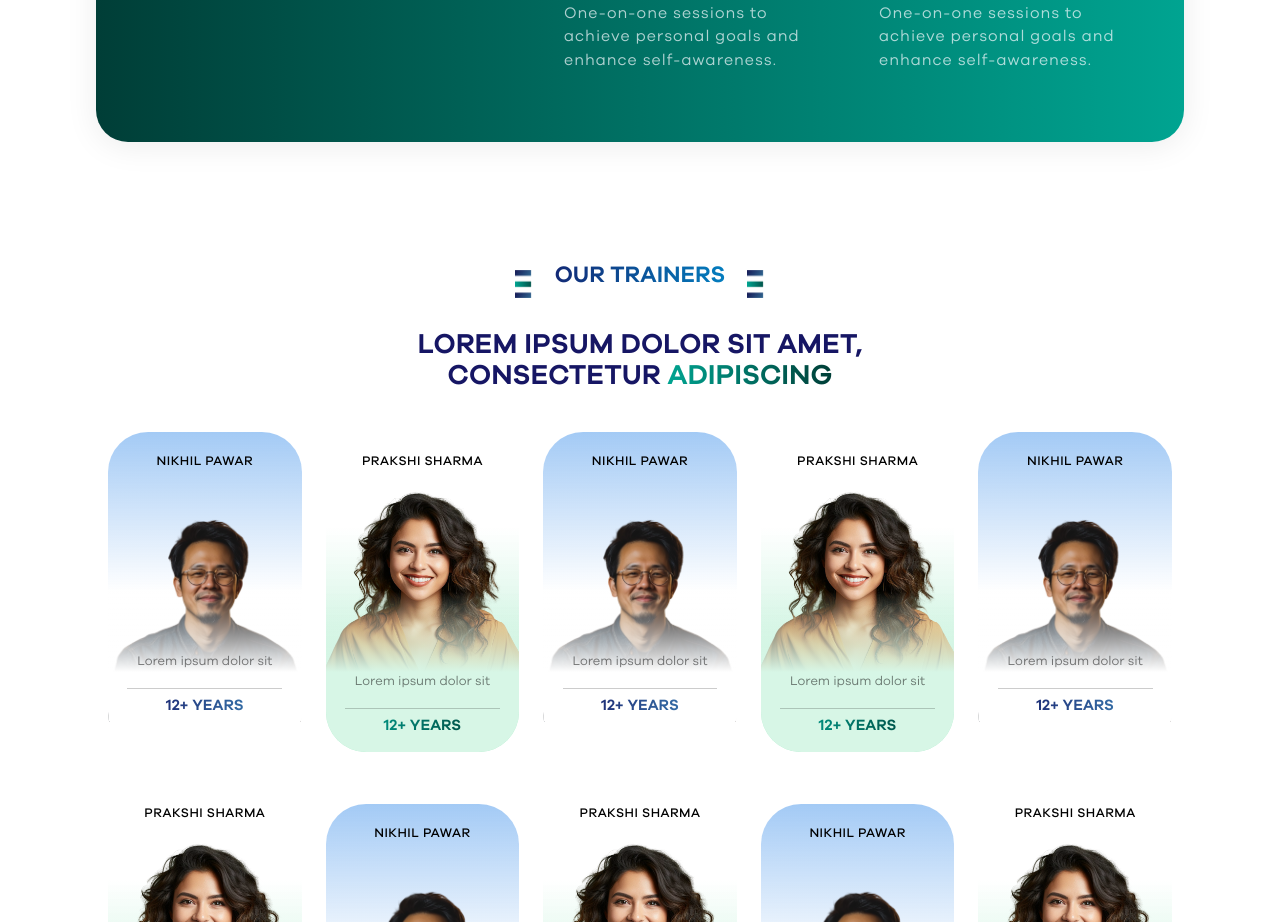
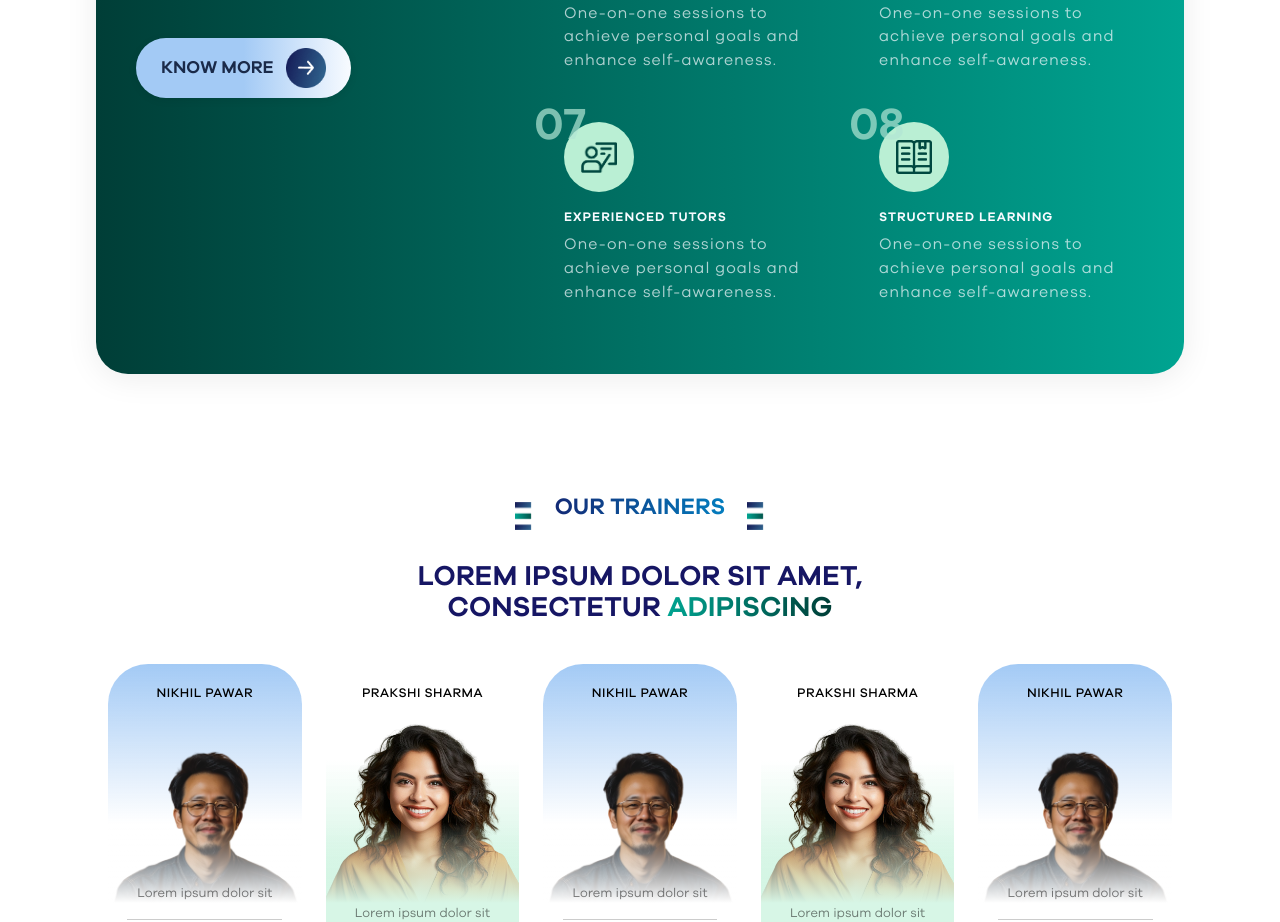
Before and after one commit to imJignesh/iti, a Next.js app: page / in a window 1280 px wide. Shown: the part 5780-6702 px from the top of the page. Built offline with nearby package versions, Linux system fonts and the light colour scheme.

Commit message:
Add files via upload

```diff
--- a/src/components/Home.js
+++ b/src/components/Home.js
@@ -160,6 +160,18 @@ const uspData = [
     number: "06",
     icon: "/images/usp-icon6.png",
     title: "INDIVIDUAL SUPPORT",
+    desc: "One-on-one sessions to achieve personal goals and enhance self-awareness.",
+  },
+  {
+    number: "07",
+    icon: "/images/usp-icon1.png",
+    title: "EXPERIENCED TUTORS",
+    desc: "One-on-one sessions to achieve personal goals and enhance self-awareness.",
+  },
+  {
+    number: "08",
+    icon: "/images/usp-icon2.png",
+    title: "STRUCTURED LEARNING",
     desc: "One-on-one sessions to achieve personal goals and enhance self-awareness.",
   },
 ];
```
